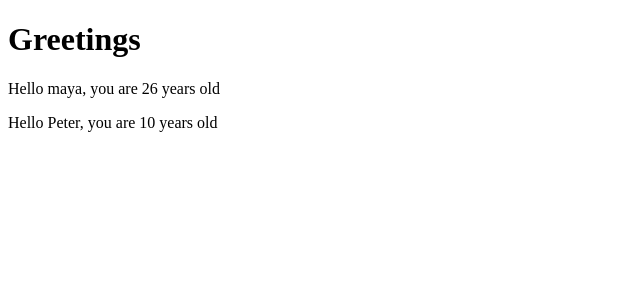
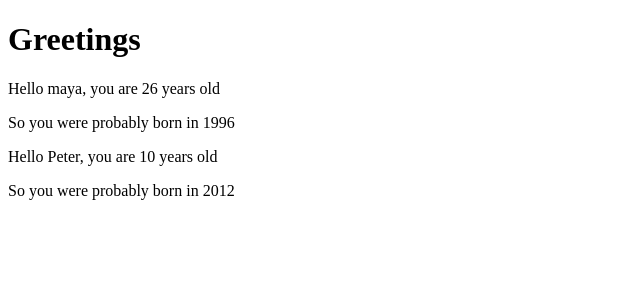
Before and after one commit to ckyx/fullstackOpen, a React (Create React App) app in the folder part1/unicafe/: page / in a window 1280 px wide. Shown: the top 300 px of the page, without its empty margins (0-640 px from the left). Built offline with nearby package versions, Linux system fonts and the light colour scheme.

Commit message:
update unicafe/src/App.js

```diff
--- a/part1/unicafe/src/App.js
+++ b/part1/unicafe/src/App.js
@@ -1,8 +1,13 @@
-const Hello = (props) => {
+const Hello = ({name, age}) => {
+    const bornYear = () => new Date().getFullYear() - age
+
     return (
         <div>
             <p>
-                Hello {props.name}, you are {props.age} years old
+                Hello {name}, you are {age} years old
+            </p>
+            <p>
+                So you were probably born in {bornYear()}
             </p>
         </div>
     )
```
